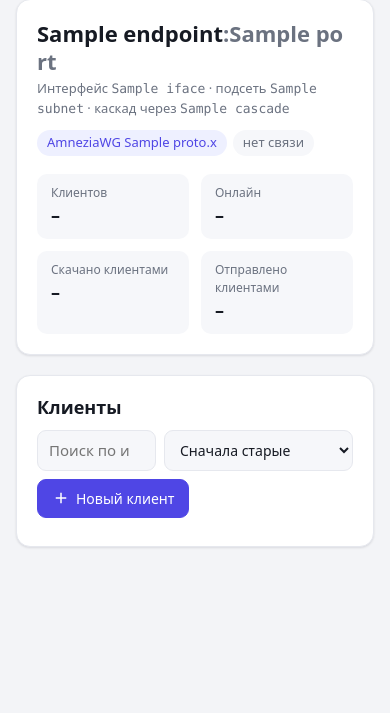
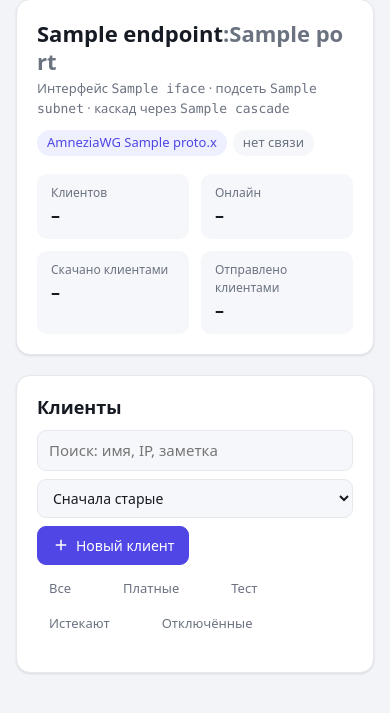
Before and after one commit to g79175929220-tech/amneziawg, a Flask app: template panel/templates/index.html in a window 390 px wide. Shown: the part 82-795 px from the top of the page. Run offline with Flask 3, Linux system fonts and the light colour scheme; the visitor is signed in with stand-in values (Sample User, id 1); the template is opened without the code that fills it: most values are stand-ins (such as "Sample title", 1, 10 or a date in 2020); data that the repository does not hold is empty.

Commit message:
Группы клиентов: вкладки, метка «ТЕСТ», заметка к клиенту
- вкладки с количеством: все / платные / тест / истекают (7 дней) / отключённые,
  выбранная запоминается
- метка ТЕСТ: ставится пресетом «Тест · 5 дн», снимается продлением на месяцы,
  галочка «Тестовый доступ» в окнах создания и настроек
- заметка к клиенту (контакт, оплата) в строке списка, поиск по ней
- окно «Ограничения» стало «Настройки клиента»
- у истёкшего клиента вместо повтора «срок истёк» показана дата

Co-Authored-By: Claude Opus 5.5 <noreply@anthropic.com>
Claude-Session: https://claude.ai/code/session_016ttngmJuj58CJCaLmrVGKT

```diff
--- a/panel/app.py
+++ b/panel/app.py
@@ -200,6 +200,7 @@ def api_clients():
             "online": c["enabled"] and bool(hs) and now - hs < 180,
             "share_expires": shares.get(c["id"]),
             "via": c.get("via", "direct"),
+            "trial": bool(c.get("trial")), "note": c.get("note", ""),
         })
     return {"up": live is not None, "now": int(now), "clients": out,
             "cascade": state["server"].get("cascade") or None}
@@ -214,8 +215,10 @@ def api_create():
     limit, period = _parse_limit(data)
     expires = _parse_expires(data.get("expires"))       # до try: 400, а не 500
     via = "cascade" if data.get("via") == "cascade" else "direct"
+    note = str(data.get("note", "")).strip()[:200]
     try:
-        c = awg.add_client(name, expires=expires, limit_bytes=limit, limit_period=period, via=via)
+        c = awg.add_client(name, expires=expires, limit_bytes=limit, limit_period=period, via=via,
+                           trial=bool(data.get("trial")), note=note)
     except Exception as e:  # noqa: BLE001
         app.logger.exception("Не удалось создать клиента %r", name)
         return {"error": str(e)}, 500
@@ -242,6 +245,10 @@ def api_update(cid):
         fields["reset_usage"] = True
     if "via" in data:
         fields["via"] = "cascade" if data["via"] == "cascade" else "direct"
+    if "trial" in data:
+        fields["trial"] = bool(data["trial"])
+    if "note" in data:
+        fields["note"] = str(data["note"]).strip()[:200]
     try:
         awg.update_client(cid, **fields)
     except ValueError as e:
--- a/panel/awg.py
+++ b/panel/awg.py
@@ -276,7 +276,8 @@ def next_ip(state):
     raise RuntimeError("Подсеть заполнена")
 
 
-def add_client(name, expires=None, limit_bytes=None, limit_period="total", via="direct"):
+def add_client(name, expires=None, limit_bytes=None, limit_period="total", via="direct",
+               trial=False, note=""):
     with _lock:
         state = load()
         priv, pub = genkey()
@@ -293,6 +294,8 @@ def add_client(name, expires=None, limit_bytes=None, limit_period="total", via="
             "limit_bytes": limit_bytes,
             "limit_period": limit_period,
             "via": via,
+            "trial": bool(trial),       # тестовый доступ
+            "note": note,               # контакт, оплата и т.п. — для поиска
         }
         state["clients"].append(c)
         save(state)
--- a/panel/static/app.js
+++ b/panel/static/app.js
@@ -147,6 +147,14 @@ function buildRow(c) {
   name.className = "name";
   name.title = "Нажмите, чтобы переименовать";
   name.addEventListener("click", () => startRename(c.id, name));
+  const title = document.createElement("div");
+  title.className = "title";
+  const trial = document.createElement("span");
+  trial.className = "badge-trial";
+  trial.textContent = "ТЕСТ";
+  title.append(name, trial);
+  const note = document.createElement("div");
+  note.className = "note";
   const meta = document.createElement("div");
   meta.className = "meta";
   const ip = document.createElement("code");
@@ -167,7 +175,7 @@ function buildRow(c) {
   bar.appendChild(barFill);
   const quotaText = document.createElement("span");
   quota.append(bar, quotaText);
-  info.append(name, meta, quota);
+  info.append(title, meta, note, quota);
 
   const traffic = document.createElement("div");
   traffic.className = "traffic";
@@ -201,12 +209,12 @@ function buildRow(c) {
     mk("qr", "QR-код", () => openQR(c.id)),
     mk("download", "Скачать .conf", () => (location.href = `/clients/${c.id}/download`)),
     mk("link", "Одноразовая ссылка", () => openShare(c.id)),
-    mk("limits", "Ограничения: срок и трафик", () => openLimits(c.id)),
+    mk("limits", "Настройки: срок, трафик, заметка", () => openLimits(c.id)),
     mk("trash", "Удалить", () => openDelete(c.id)),
   );
 
   li.append(spark, avatar, info, traffic, actions);
-  return { el: li, avatar, avText, dot, name, ip, seen, exp, link, quota, barFill, quotaText,
+  return { el: li, avatar, avText, dot, name, trial, note, ip, seen, exp, link, quota, barFill, quotaText,
            tDown, tUp, cb, pDown, pUp,
            prev: null, hist: { down: [], up: [] } };
 }
@@ -217,6 +225,9 @@ function updateRow(row, c, now) {
   row.avatar.style.setProperty("--h", hue(c.name));
   row.avText.textContent = initials(c.name);
   if (!row.renaming) row.name.textContent = c.name;
+  row.trial.hidden = !c.trial;
+  row.note.textContent = c.note || "";
+  row.note.hidden = !c.note;
   row.ip.textContent = c.ip;
   const REASONS = { limit: "лимит исчерпан", expired: "срок истёк" };
   row.seen.textContent = c.enabled ? (c.online ? "в сети" : fmtAgo(c.handshake, now))
@@ -242,7 +253,7 @@ function updateRow(row, c, now) {
     const left = c.expires - now;
     // Календарные дни до даты окончания — так же, как в калькуляторе дат.
     const days = Math.round((parseISO(c.expires_date) - today()) / DAY);
-    row.exp.textContent = left <= 0 ? "срок истёк"
+    row.exp.textContent = left <= 0 ? `истёк ${fmtDay(c.expires_date)}`
       : days <= 0 ? `до ${fmtDay(c.expires_date)} · последний день`
       : `до ${fmtDay(c.expires_date)} · ${days} ${plural(days, "день", "дня", "дней")}`;
     if (left <= 0) row.exp.classList.add("over");
@@ -274,9 +285,36 @@ function updateRow(row, c, now) {
   row.tUp.dataset.total = fmtBytes(c.rx);
 }
 
+// ---------------------------------------------------------------- группы
+const SOON_DAYS = 7;
+let tab = "all";
+try { tab = localStorage.getItem("tab") || "all"; } catch {}
+
+function inGroup(c, g, now) {
+  const soon = c.enabled && c.expires && c.expires > now && c.expires - now <= SOON_DAYS * 86400;
+  return g === "all" ? true
+    : g === "paid" ? c.enabled && !c.trial
+    : g === "trial" ? !!c.trial
+    : g === "soon" ? !!soon
+    : g === "off" ? !c.enabled
+    : true;
+}
+
 function matches(c) {
+  if (lastData && !inGroup(c, tab, lastData.now)) return false;
   if (!filter) return true;
-  return c.name.toLowerCase().includes(filter) || c.ip.includes(filter);
+  return c.name.toLowerCase().includes(filter) || c.ip.includes(filter) ||
+         (c.note || "").toLowerCase().includes(filter);
+}
+
+function renderTabs(list, now) {
+  document.querySelectorAll("#tabs button").forEach((b) => {
+    const g = b.dataset.tab;
+    b.classList.toggle("active", g === tab);
+    b.querySelector("span").textContent = list.filter((c) => inGroup(c, g, now)).length;
+  });
+  const visible = list.some((c) => { const r = rows.get(c.id); return r && !r.el.hidden; });
+  $("#tab-empty").hidden = !list.length || visible;
 }
 
 // ---------------------------------------------------------------- сортировка
@@ -323,6 +361,7 @@ function render(data) {
   });
 
   $("#empty").hidden = data.clients.length > 0;
+  renderTabs(data.clients, now);
   $("#st-total").textContent = data.clients.length;
   $("#st-online").textContent = online;
   $("#st-tx").textContent = fmtBytes(tx);
@@ -435,6 +474,8 @@ document.querySelectorAll(".presets").forEach((box) => {
       if (cur > base) base = cur;
     }
     // Дни (тестовый доступ) или месяцы (оплаченный период).
+    // «Тест · 5 дн» ставит отметку теста, оплата на месяцы — снимает.
+    if (form.trial) form.trial.checked = days !== undefined;
     form.expires.value = toISO(days !== undefined
       ? new Date(base.getFullYear(), base.getMonth(), base.getDate() + +days)
       : addMonths(base, +months));
@@ -462,6 +503,7 @@ $("#form-create").addEventListener("submit", async (e) => {
     const { id } = await api("POST", "/api/clients", {
       name: f.name.value, expires: f.expires.value, via: f.via ? f.via.value : "direct",
       limit_gb: f.limit_gb.value, limit_period: f.limit_period.value,
+      trial: f.trial.checked, note: f.note.value,
     });
     $("#dlg-create").close();
     toast("Клиент создан");
@@ -514,6 +556,8 @@ function openLimits(id) {
   updateDateHint(f);
   f.limit_gb.value = c.limit_bytes ? +(c.limit_bytes / 1024 ** 3).toFixed(2) : "";
   f.limit_period.value = c.limit_bytes ? c.limit_period : "month";
+  f.note.value = c.note || "";
+  f.trial.checked = !!c.trial;
   $("#limits-usage").textContent = `Израсходовано: ${fmtBytes(c.rx + c.tx)} ` +
     `(↓ ${fmtBytes(c.tx)}, ↑ ${fmtBytes(c.rx)})`;
   $("#dlg-limits").showModal();
@@ -525,9 +569,10 @@ $("#form-limits").addEventListener("submit", async (e) => {
     await api("PATCH", `/api/clients/${limId}`, {
       expires: f.expires.value, limit_gb: f.limit_gb.value,
       limit_period: f.limit_period.value, reset_usage: f.reset_usage.checked,
+      trial: f.trial.checked, note: f.note.value,
     });
     $("#dlg-limits").close();
-    toast("Ограничения сохранены");
+    toast("Сохранено");
     refresh();
   } catch (err) { toast(err.message, true); }
 });
@@ -590,7 +635,14 @@ $("#sort").addEventListener("change", (e) => {
 });
 $("#search").addEventListener("input", (e) => {
   filter = e.target.value.trim().toLowerCase();
-  clients.forEach((c) => { const r = rows.get(c.id); if (r) r.el.hidden = !matches(c); });
+  if (lastData) render(lastData);
+});
+$("#tabs").addEventListener("click", (e) => {
+  const b = e.target.closest("button");
+  if (!b) return;
+  tab = b.dataset.tab;
+  try { localStorage.setItem("tab", tab); } catch {}
+  if (lastData) render(lastData);
 });
 // Закрытие модалок кликом по фону.
 document.querySelectorAll("dialog").forEach((d) =>
--- a/panel/static/style.css
+++ b/panel/static/style.css
@@ -224,3 +224,28 @@ label.check span { display: flex; align-items: center; gap: 8px; }
                      border-radius: 9px; background: var(--soft); color: var(--fg); }
 @media (max-width: 720px) { .list-tools select { flex: 1; } }
 .presets button.trial { border-style: dashed; }
+
+/* ---------- группы клиентов */
+.tabs { display: flex; gap: 4px; overflow-x: auto; margin: 4px 0 10px; padding-bottom: 2px; scrollbar-width: none; }
+.tabs button { flex: none; border: 0; border-radius: 99px; padding: 6px 12px; font-size: 13px;
+               background: transparent; color: var(--muted); }
+.tabs button span { margin-left: 4px; padding: 0 7px; border-radius: 99px; background: var(--soft);
+                    font-size: 12px; font-variant-numeric: tabular-nums; }
+.tabs button:hover { background: var(--soft); color: var(--fg); }
+.tabs button.active { background: var(--acc-soft); color: var(--acc); font-weight: 600; }
+.tabs button.active span { background: var(--card); }
+.tabs button[data-tab="trial"].active { background: rgb(217 119 6 / .14); color: var(--warn); }
+.tabs button[data-tab="off"].active { background: var(--err-soft); color: var(--err); }
+
+.title { display: flex; align-items: center; gap: 8px; min-width: 0; }
+.title .name { min-width: 0; }
+.badge-trial { flex: none; font-size: 10px; font-weight: 700; letter-spacing: .06em; padding: 1px 6px;
+               border-radius: 5px; color: var(--warn); background: rgb(217 119 6 / .14);
+               border: 1px dashed rgb(217 119 6 / .5); }
+.client .note { font-size: 12px; color: var(--muted); white-space: nowrap; overflow: hidden; text-overflow: ellipsis; }
+.client .note::before { content: "✎ "; opacity: .6; }
+
+@media (max-width: 720px) {
+  .list-tools input[type=search] { flex: 1 1 100%; }
+  .tabs { flex-wrap: wrap; overflow: visible; }
+}
--- a/panel/templates/index.html
+++ b/panel/templates/index.html
@@ -25,7 +25,7 @@
   <div class="list-head">
     <h2>Клиенты</h2>
     <div class="list-tools">
-      <input type="search" id="search" placeholder="Поиск по имени или IP">
+      <input type="search" id="search" placeholder="Поиск: имя, IP, заметка">
       <select id="sort" title="Сортировка" aria-label="Сортировка">
         <option value="created">Сначала старые</option>
         <option value="expires">По окончанию срока</option>
@@ -38,7 +38,15 @@
       </button>
     </div>
   </div>
+  <div class="tabs" id="tabs" role="tablist">
+    <button type="button" data-tab="all">Все <span></span></button>
+    <button type="button" data-tab="paid">Платные <span></span></button>
+    <button type="button" data-tab="trial">Тест <span></span></button>
+    <button type="button" data-tab="soon" title="Срок закончится в ближайшие 7 дней">Истекают <span></span></button>
+    <button type="button" data-tab="off">Отключённые <span></span></button>
+  </div>
   <ul id="clients" class="clients"></ul>
+  <p id="tab-empty" class="empty" hidden>В этой группе никого нет.</p>
   <div id="empty" class="empty" hidden>
     <p>Клиентов пока нет.</p>
     <button class="btn primary" onclick="openCreate()">Создать первого</button>
@@ -50,6 +58,8 @@
   <form method="dialog" id="form-create">
     <h3>Новый клиент</h3>
     <label>Имя <input name="name" maxlength="64" required placeholder="например, iphone-ivan" autocomplete="off"></label>
+    <label><span>Заметка <span class="muted">(необязательно)</span></span>
+      <input name="note" maxlength="200" placeholder="@telegram, телефон, оплата…" autocomplete="off"></label>
     <label>Действует до <input name="expires" type="date"></label>
     <div class="presets" data-mode="new">
       <button type="button" data-days="5" class="trial">Тест · 5 дн</button>
@@ -60,6 +70,7 @@
       <button type="button" data-months="0">Бессрочно</button>
     </div>
     <p class="muted small date-hint"></p>
+    <label class="check"><span><input type="checkbox" name="trial"> Тестовый доступ <span class="badge-trial">ТЕСТ</span></span></label>
     <div class="field-row">
       <label><span>Лимит трафика, ГБ <span class="muted">(необязательно)</span></span>
         <input name="limit_gb" type="number" min="0" step="any" placeholder="без лимита"></label>
@@ -99,8 +110,9 @@
 <!-- Ограничения: срок и лимит трафика -->
 <dialog id="dlg-limits" class="modal">
   <form method="dialog" id="form-limits">
-    <h3>Ограничения</h3>
+    <h3>Настройки клиента</h3>
     <p class="muted small" id="limits-name"></p>
+    <label>Заметка <input name="note" maxlength="200" placeholder="@telegram, телефон, оплата…" autocomplete="off"></label>
     <label>Действует до <input name="expires" type="date"></label>
     <div class="presets" data-mode="extend">
       <button type="button" data-days="5" class="trial">+5 дн</button>
@@ -111,6 +123,7 @@
       <button type="button" data-months="0">Бессрочно</button>
     </div>
     <p class="muted small date-hint"></p>
+    <label class="check"><span><input type="checkbox" name="trial"> Тестовый доступ <span class="badge-trial">ТЕСТ</span></span></label>
     <div class="field-row">
       <label>Лимит трафика, ГБ <input name="limit_gb" type="number" min="0" step="any" placeholder="без лимита"></label>
       <label>Период <select name="limit_period">
```
Also changed, not shown: README.md.
